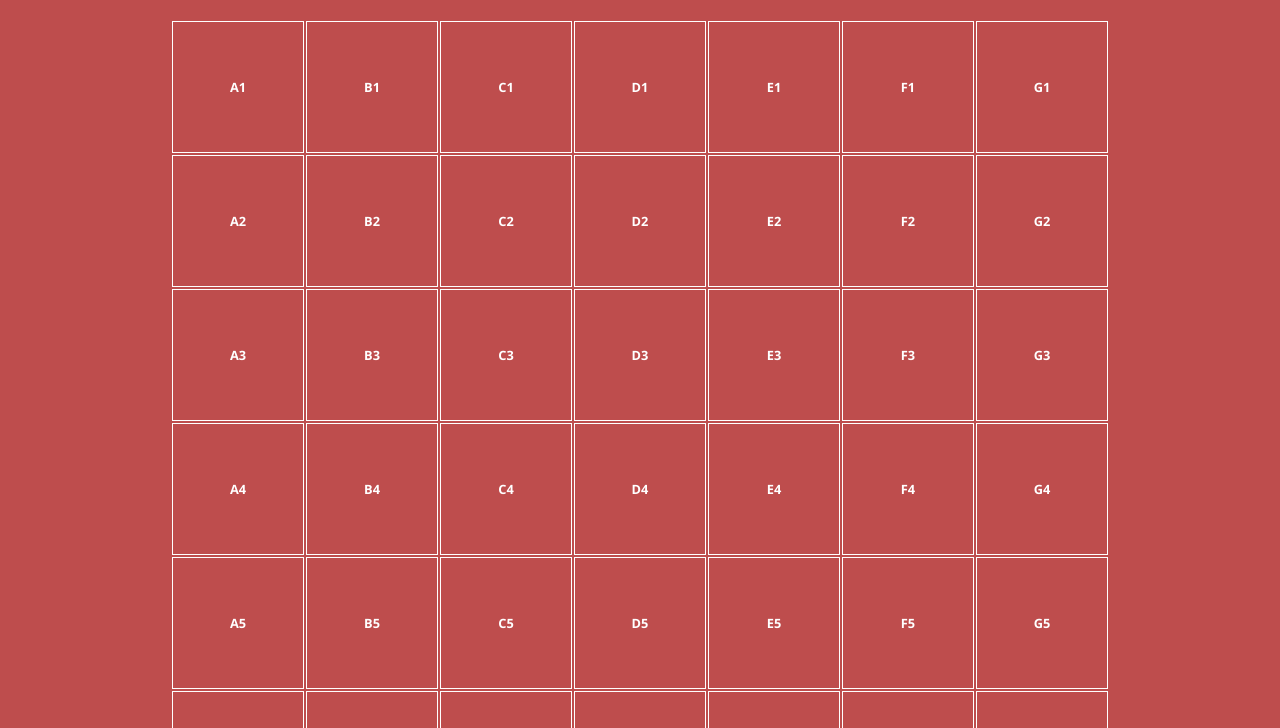
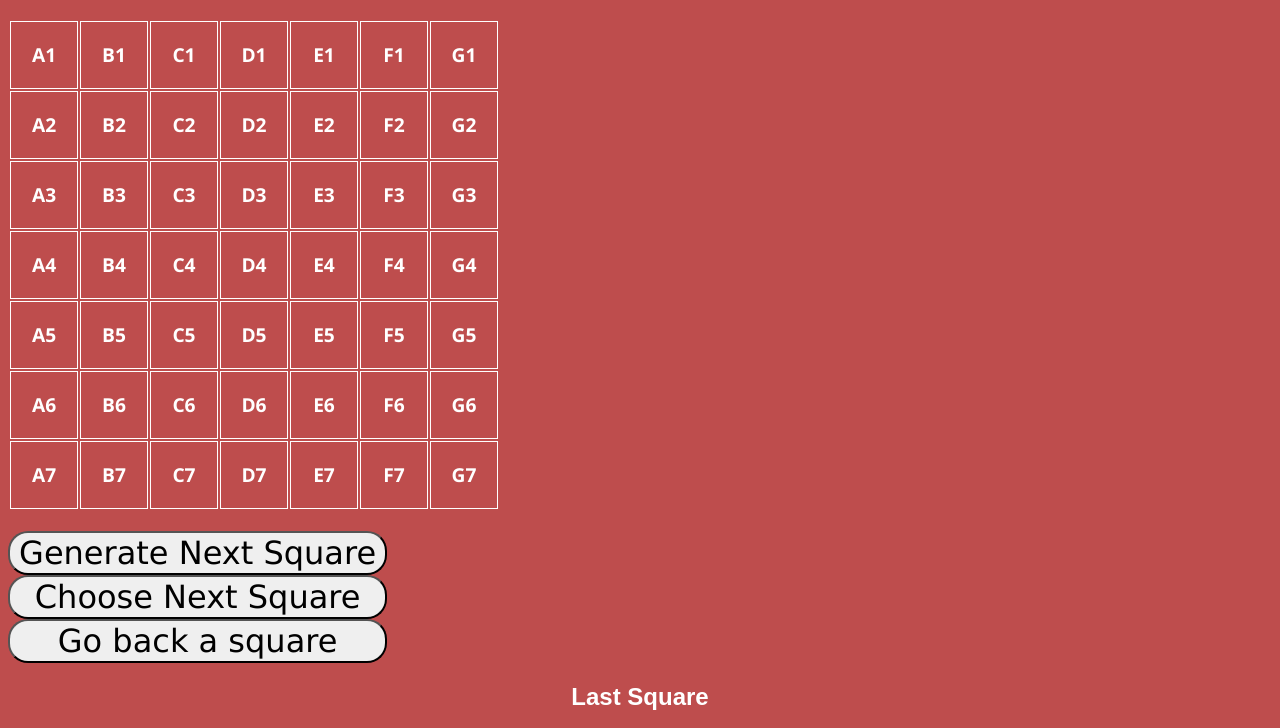
Before and after one commit to Puzzl3d3d/aaa.github.io, a plain HTML site: page PirateGame/index.html in a window 1280 px wide. Shown: the part 61-789 px from the top of the page. Drawn offline with Linux system fonts and the light colour scheme.

Commit message:
Update style.css

```diff
--- a/PirateGame/style.css
+++ b/PirateGame/style.css
@@ -19,23 +19,29 @@ h1,h2,p,li {
 }
 th {
     font-family:'Segoe UI', Tahoma, Geneva, Verdana, sans-serif;
-    width: 10vw;
-    height: 10vw;
-    font-size: 0.8rem;
+    width: 5vw;
+    height: 5vw;
+    font-size: 1.2rem;
     color: var(--text-color);
     border: 1px solid white;
 }
 table {
-    margin: auto;
     margin-bottom: 20px;
 }
 .buttons {
     display: flex;
-    flex-direction: row;
+    flex-direction: column;
+    justify-content: space-around;
+    width: 30%;
+}
+button {
+    width: 100%;
+    height: 20%;
+    font-family:'Lucida Sans', 'Lucida Sans Regular', 'Lucida Grande', 'Lucida Sans Unicode', Geneva, Verdana, sans-serif;
+    border-radius: 20px;
+    font-size: 2rem;
+}
+.container {
+    display: flex;
     justify-content: space-around;
 }
-button {
-    width: 25%;
-    height: 50px;
-    font-family:'Lucida Sans', 'Lucida Sans Regular', 'Lucida Grande', 'Lucida Sans Unicode', Geneva, Verdana, sans-serif
-}
```
